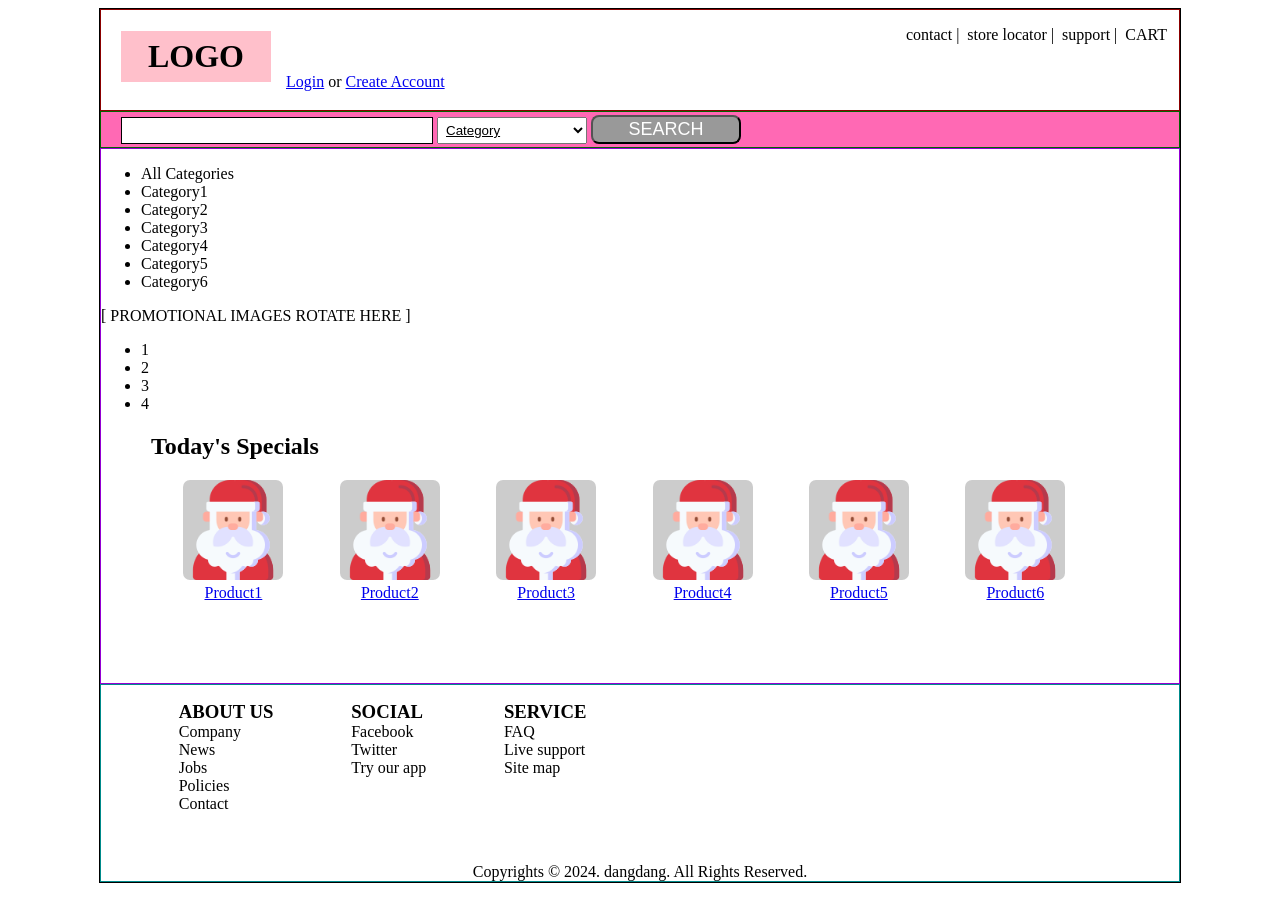
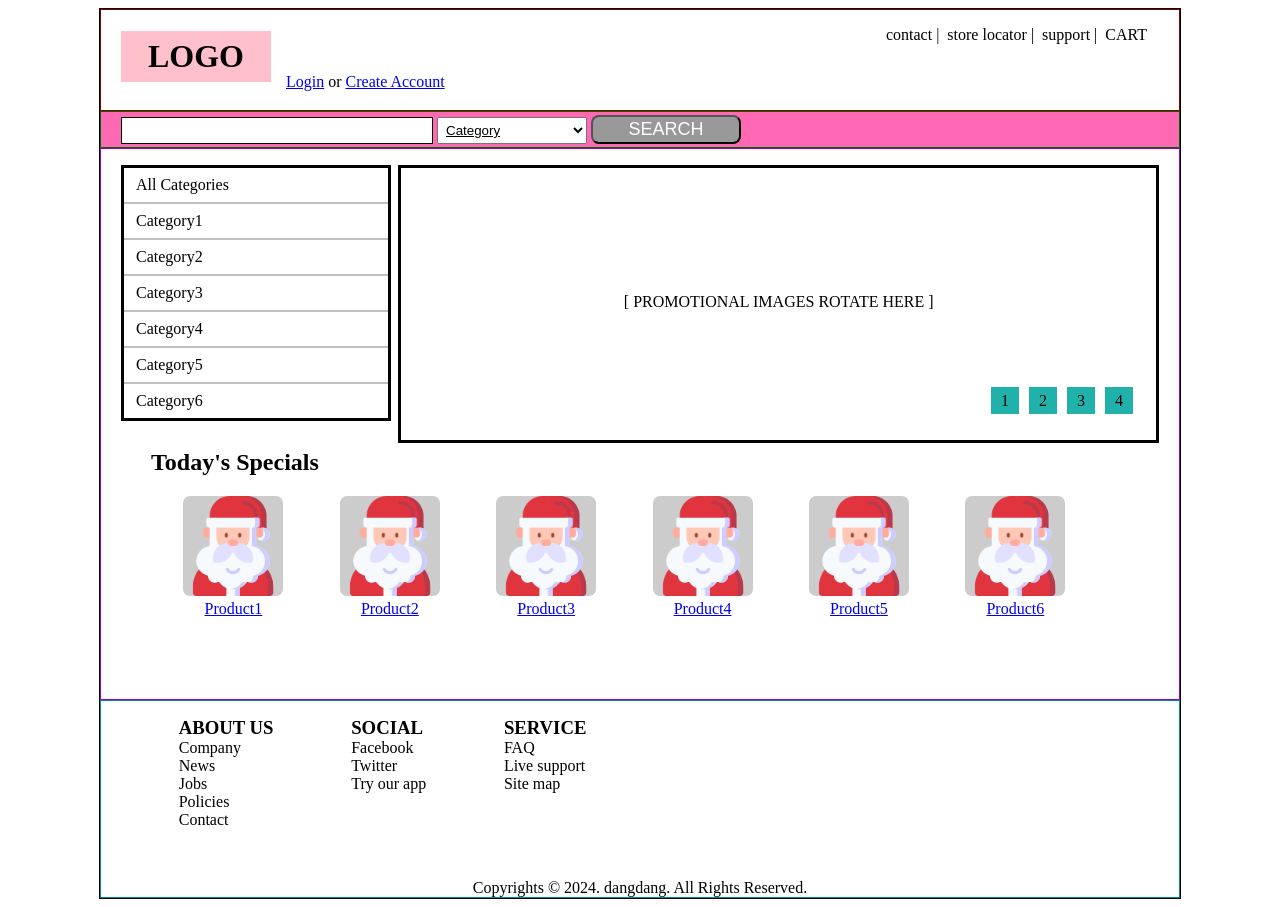
Before and after one commit to gongbu22/frontends, a FastAPI app: page /html/project1 in a window 1280 px wide. Before the commit the page ends 883 px from the top, so only its background shows below. Run offline with FastAPI, Linux system fonts and the light colour scheme.

Commit message:
프로젝트 실습 - main : aside, banner 배치

```diff
--- a/views/templates/html/10project1.html
+++ b/views/templates/html/10project1.html
@@ -15,7 +15,7 @@
             text-align: center; padding: 7px 0;
             margin-left: 20px; float:left }
 
-        header ul { list-style: none; padding: 0; float: right; }
+        header ul { list-style: none; padding: 0; float: right; margin-right: 20px }
         header ul li { display: inline-block; padding: 0 2px; }
         header ul li:after { content:' |' }
         header ul li:last-child:after { content: ''; margin-right: 10px }
@@ -40,7 +40,21 @@
         main { border: 1px solid darkviolet }
 
         /* section #1 */
-        section:first-child {  }
+        section:first-child { height: 280px }
+        aside { width: 25%; float: left;
+            margin-left: 20px; }
+        aside ul { border: 3px solid black; list-style: none; padding: 0 }
+        aside li { padding: 8px 12px; border-bottom: 2px solid silver }
+        aside li:last-child { border-bottom: none }
+        #banner { width: 70%; float: right;
+            border: 3px solid black;
+            margin-right: 20px; margin-top: 16px;
+            height: 272px }
+        #banner p { text-align: center; margin-top: 125px; }
+        #banner ul { list-style: none; padding: 0;
+            float: right; margin: 65px 18px }
+        #banner ul li { display: inline; padding: 5px 10px;
+            background: lightseagreen; margin: 5px }
 
 
         /* section #2 */
@@ -127,7 +141,7 @@
                     <ul><li>1</li><li>2</li><li>3</li><li>4</li></ul>
                 </div>
             </section>
-            <section>
+            <section class="clear">
                 <div id="products">
                     <h2>Today's Specials</h2>
                     <ul>
```
